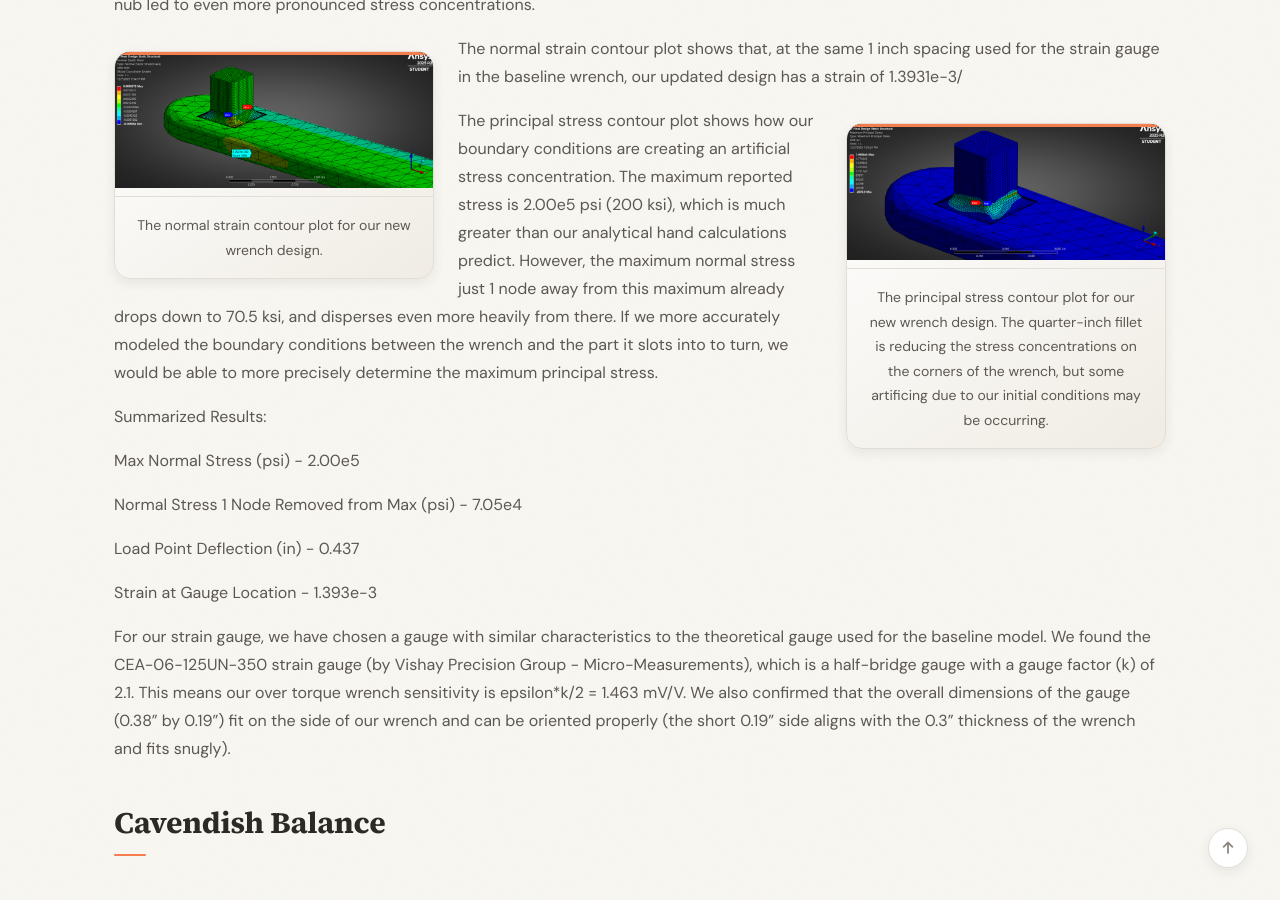
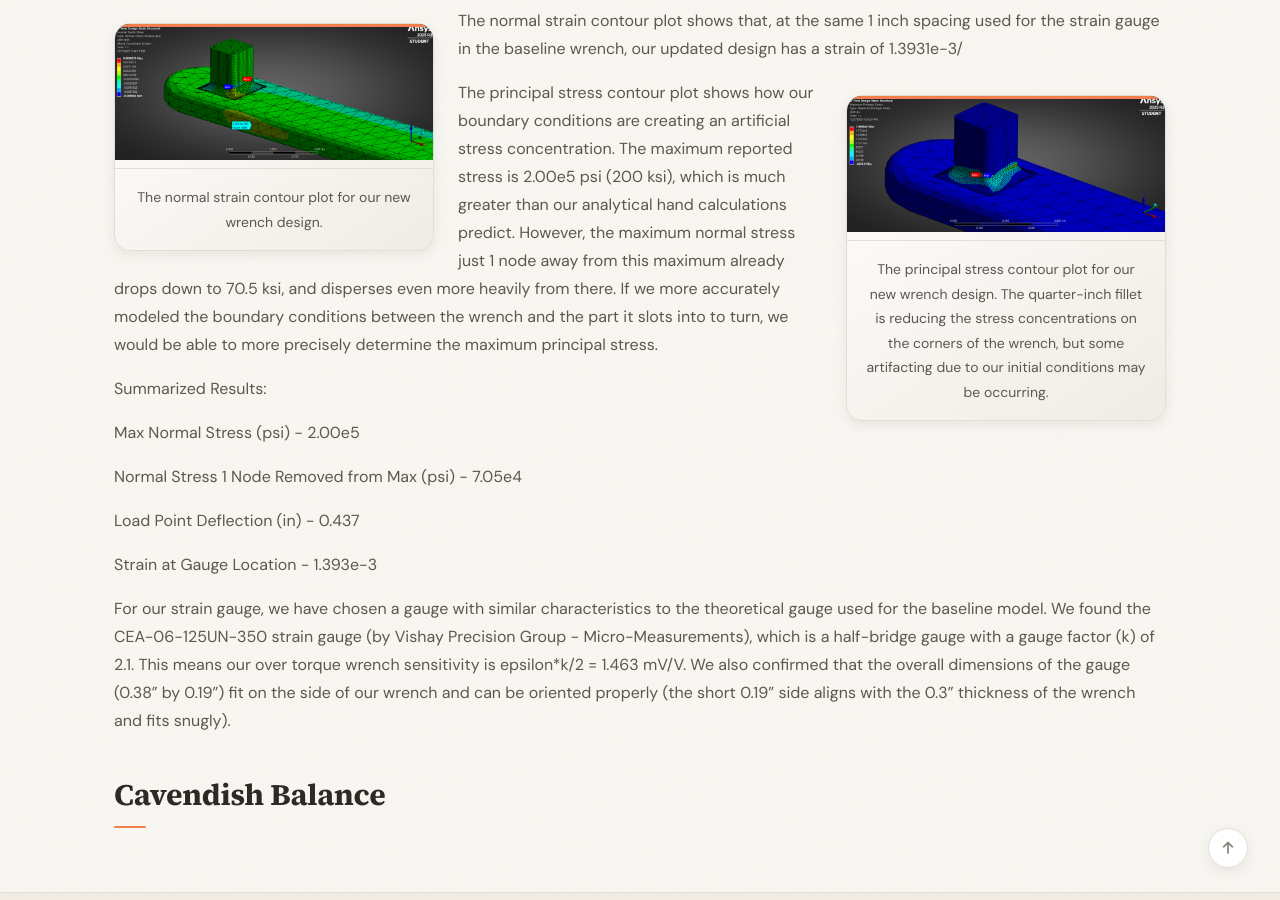
Before and after one commit to braden-kennedy/bkennedyportfolio, a Jekyll site: the page built from _pages/other.md, in a window 1280 px wide and 900 px high, scrolled down 1339 px. Built offline with Jekyll 4.4.1, drawn with Linux system fonts in a browser that asks for light colours; a style sheet for code colours, icons or effects is not loaded.

Commit message:
Update other.md

```diff
--- a/_pages/other.md
+++ b/_pages/other.md
@@ -21,7 +21,7 @@ We are using 7075-T6 aluminum alloy for our final torque wrench design, which we
 
 Our zero-displacement boundary condition remained unchanged between the baseline and final design. All five faces of the contact region at the end of the wrench are locked into place, with a 0.1” clearance given between this region and the rest of the wrench. A fillet connects the nub to the main body.
 
-{% include figure.html src="images/other/Screenshot 2026-07-31 113937.png" alt="The no-displacement boundary condition set for our simulation." caption="The applied force used for our simulation. Note that the force is now distributed across the entire handle rather than a point force at the very tip." position="right" width="320px" %}
+{% include figure.html src="other/Screenshot 2026-07-31 113937.png" alt="The no-displacement boundary condition set for our simulation." caption="The applied force used for our simulation. Note that the force is now distributed across the entire handle rather than a point force at the very tip." position="right" width="320px" %}
 
 We did significantly change the force being applied at the end of the wrench, to more accurately reflect how the wrench is used. Since we added a large, rubber handle around the circular region of the wrench, we assume that the applied force is distributed evenly around the entire surface of the handle. To ensure the overall torque being applied is roughly the same as in the baseline case, we extended the wrench so the middle of the handle is at a distance of 16 inches from the fixed region.
 
@@ -31,7 +31,7 @@ To generate a mesh, we had to deviate significantly from the baseline case due t
 
 The normal strain contour plot shows that, at the same 1 inch spacing used for the strain gauge in the baseline wrench, our updated design has a strain of 1.3931e-3/
 
-{% include figure.html src="other/Screenshot 2026-07-31 114025.png" alt="The no-displacement boundary condition set for our simulation." caption="The principal stress contour plot for our new wrench design. The  quarter-inch fillet is reducing the stress concentrations on the corners of the wrench, but some artificing due to our initial conditions may be occurring." position="right" width="320px" %}
+{% include figure.html src="other/Screenshot 2026-07-31 114025.png" alt="The no-displacement boundary condition set for our simulation." caption="The principal stress contour plot for our new wrench design. The  quarter-inch fillet is reducing the stress concentrations on the corners of the wrench, but some artifacting due to our initial conditions may be occurring." position="right" width="320px" %}
 
 The principal stress contour plot shows how our boundary conditions are creating an artificial stress concentration. The maximum reported stress is 2.00e5 psi (200 ksi), which is much greater than our analytical hand calculations predict. However, the maximum normal stress just 1 node away from this maximum already drops down to 70.5 ksi, and disperses even more heavily from there. If we more accurately modeled the boundary conditions between the wrench and the part it slots into to turn, we would be able to more precisely determine the maximum principal stress.
 
```
